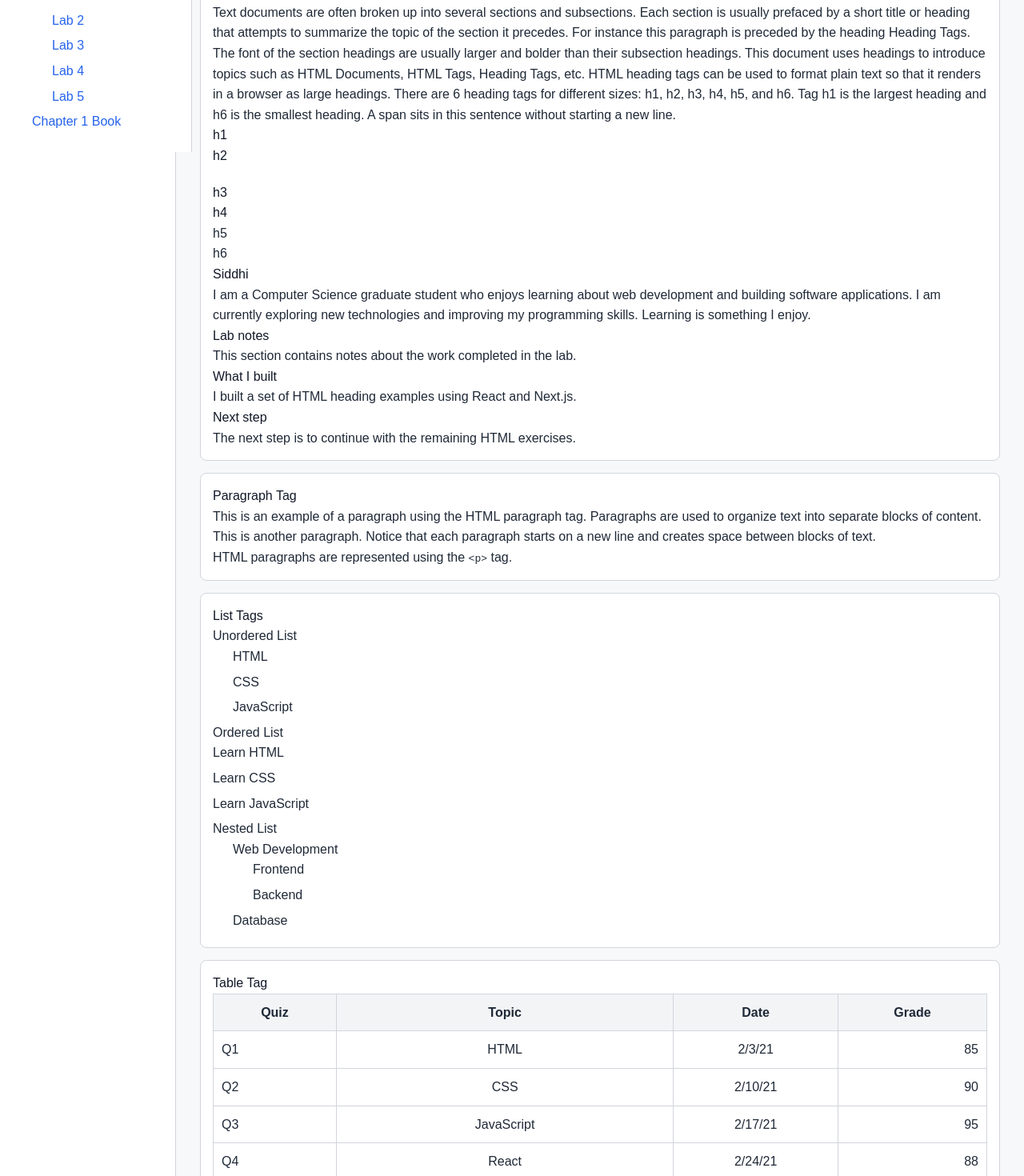
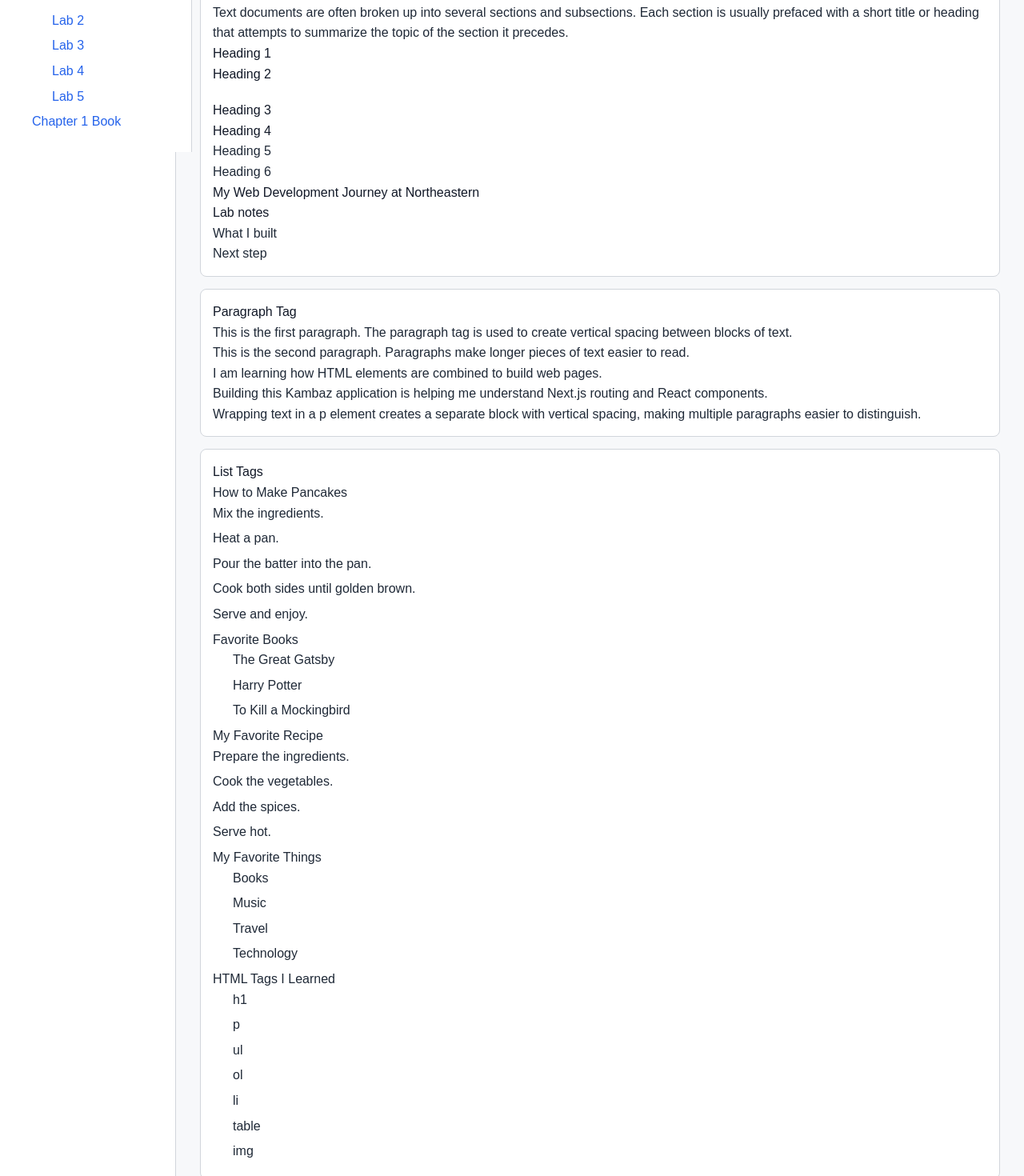
Before and after one commit to SidK2301/webdev-client, a Next.js app: page /labs/lab1 in a window 1280 px wide. Shown: the part 140-1610 px from the top of the page at 80% size. Built offline with nearby package versions, Linux system fonts and the light colour scheme.

Commit message:
Complete Lab 1 HTML components

```diff
--- a/app/labs/lab1/HeadingTags.tsx
+++ b/app/labs/lab1/HeadingTags.tsx
@@ -5,52 +5,28 @@
 
       <p>
         Text documents are often broken up into several sections and
-        subsections. Each section is usually prefaced by a short title or
+        subsections. Each section is usually prefaced with a short title or
         heading that attempts to summarize the topic of the section it
-        precedes. For instance this paragraph is preceded by the heading
-        Heading Tags. The font of the section headings are usually larger
-        and bolder than their subsection headings. This document uses
-        headings to introduce topics such as HTML Documents, HTML Tags,
-        Heading Tags, etc. HTML heading tags can be used to format plain
-        text so that it renders in a browser as large headings. There are 6
-        heading tags for different sizes: h1, h2, h3, h4, h5, and h6. Tag h1
-        is the largest heading and h6 is the smallest heading. A span sits in
-        this sentence without starting a new line.
+        precedes.
       </p>
 
-      <h1>h1</h1>
-      <h2>h2</h2>
-      <h3>h3</h3>
-      <h4>h4</h4>
-      <h5>h5</h5>
-      <h6>h6</h6>
+      <h1>Heading 1</h1>
+      <h2>Heading 2</h2>
+      <h3>Heading 3</h3>
+      <h4>Heading 4</h4>
+      <h5>Heading 5</h5>
+      <h6>Heading 6</h6>
 
-      <h4>Siddhi</h4>
+      <h4 id="wd-your-heading">
+        My Web Development Journey{" "}
+        <span id="wd-your-span">at Northeastern</span>
+      </h4>
 
-      <p>
-        I am a Computer Science graduate student who enjoys learning about
-        web development and building software applications. I am currently
-        exploring new technologies and improving my programming skills.
-        Learning is something I enjoy.
-      </p>
-
-      <h4>Lab notes</h4>
-
-      <p>
-        This section contains notes about the work completed in the lab.
-      </p>
-
-      <h4>What I built</h4>
-
-      <p>
-        I built a set of HTML heading examples using React and Next.js.
-      </p>
-
-      <h4>Next step</h4>
-
-      <p>
-        The next step is to continue with the remaining HTML exercises.
-      </p>
+      <div id="wd-ai-headings">
+        <h4>Lab notes</h4>
+        <h5>What I built</h5>
+        <h6>Next step</h6>
+      </div>
     </div>
   );
 }
--- a/app/labs/lab1/HighlightedBox.tsx
+++ b/app/labs/lab1/HighlightedBox.tsx
@@ -1,24 +1,86 @@
-interface HighlightedBoxProps {
-  children: React.ReactNode;
-  color?: string;
+import type { ReactNode } from "react";
+
+function HighlightedBox({
+  backgroundColor = "lightyellow",
+  borderColor = "orange",
+  borderWidth = 2,
+  borderRadius = 8,
+  children,
+}: {
   backgroundColor?: string;
-}
-
-export default function HighlightedBox({
-  children,
-  color = "black",
-  backgroundColor = "lightblue",
-}: HighlightedBoxProps) {
+  borderColor?: string;
+  borderWidth?: string | number;
+  borderRadius?: string | number;
+  children?: ReactNode;
+}) {
   return (
     <div
       style={{
-        color: color,
-        backgroundColor: backgroundColor,
-        padding: "10px",
-        border: "1px solid black",
+        backgroundColor,
+        borderColor,
+        borderWidth,
+        borderStyle: "solid",
+        borderRadius,
+        padding: "0.75rem 1rem",
+        marginBottom: "0.75rem",
       }}
     >
       {children}
     </div>
   );
 }
+
+export default function HighlightedBoxLab() {
+  return (
+    <div id="wd-highlighted-box">
+      <h3>Highlighted Box</h3>
+
+      <HighlightedBox
+        backgroundColor="lavender"
+        borderColor="purple"
+        borderWidth={3}
+        borderRadius={12}
+      >
+        <h4>Callout</h4>
+        <p>
+          This box wraps <strong>any</strong> children — headings, paragraphs,
+          lists, and more.
+        </p>
+        <ul>
+          <li>backgroundColor</li>
+          <li>borderColor</li>
+          <li>borderWidth</li>
+          <li>borderRadius</li>
+        </ul>
+      </HighlightedBox>
+
+      <HighlightedBox
+        backgroundColor="#e8f5e9"
+        borderColor="green"
+        borderWidth={2}
+        borderRadius={20}
+      >
+        <h4>My Goals</h4>
+        <ul>
+          <li>Improve my React skills</li>
+          <li>Build better web applications</li>
+          <li>Understand Next.js routing</li>
+        </ul>
+      </HighlightedBox>
+
+      <HighlightedBox
+        backgroundColor="honeydew"
+        borderColor="seagreen"
+        borderWidth={3}
+        borderRadius={12}
+      >
+        <h4>Sample nested content</h4>
+        <ul>
+          <li>p</li>
+          <li>table</li>
+          <li>form</li>
+        </ul>
+      </HighlightedBox>
+    </div>
+  );
+}
--- a/app/labs/lab1/HighlightedParagraph.tsx
+++ b/app/labs/lab1/HighlightedParagraph.tsx
@@ -1,22 +1,70 @@
-interface HighlightedParagraphProps {
-  text: string;
-  color?: string;
+function HighlightedParagraph({
+  text = "This paragraph is highlighted using component props.",
+  backgroundColor = "lightyellow",
+  borderColor = "orange",
+  borderWidth = 2,
+  borderRadius = 8,
+}: {
+  text?: string;
   backgroundColor?: string;
-}
-
-export default function HighlightedParagraph({
-  text,
-  color = "black",
-  backgroundColor = "yellow",
-}: HighlightedParagraphProps) {
+  borderColor?: string;
+  borderWidth?: string | number;
+  borderRadius?: string | number;
+}) {
   return (
     <p
       style={{
-        color: color,
-        backgroundColor: backgroundColor,
+        backgroundColor,
+        borderColor,
+        borderWidth,
+        borderStyle: "solid",
+        borderRadius,
+        padding: "0.5rem 0.75rem",
       }}
     >
       {text}
     </p>
   );
 }
+
+export default function HighlightedParagraphLab() {
+  return (
+    <div id="wd-highlighted-paragraph">
+      <h3>Highlighted Paragraph</h3>
+
+      <HighlightedParagraph text="Default highlight: light yellow background, orange border." />
+
+      <HighlightedParagraph
+        text="Custom props: light blue background, navy border, thicker width, more rounding."
+        backgroundColor="lightblue"
+        borderColor="navy"
+        borderWidth={4}
+        borderRadius={16}
+      />
+
+      <HighlightedParagraph
+        text="Another variation: misty rose background, crimson border, square corners."
+        backgroundColor="#ffe4e1"
+        borderColor="crimson"
+        borderWidth="3px"
+        borderRadius="0px"
+      />
+
+      <HighlightedParagraph
+        text="I enjoy building web applications with React and Next.js."
+        backgroundColor="lightgreen"
+        borderColor="green"
+        borderWidth={3}
+        borderRadius={10}
+      />
+
+      <HighlightedParagraph
+        text="Props let the same component render with different colors."
+        backgroundColor="lavender"
+        borderColor="purple"
+        borderWidth={3}
+        borderRadius={12}
+      />
+    </div>
+  );
+}
--- a/app/labs/lab1/ListTags.tsx
+++ b/app/labs/lab1/ListTags.tsx
@@ -1,32 +1,49 @@
 export default function ListTags() {
   return (
-    <div id="wd-list-tag">
+    <div id="wd-lists">
       <h4>List Tags</h4>
 
-      <h5>Unordered List</h5>
+      <h5>How to Make Pancakes</h5>
+      <ol>
+        <li>Mix the ingredients.</li>
+        <li>Heat a pan.</li>
+        <li>Pour the batter into the pan.</li>
+        <li>Cook both sides until golden brown.</li>
+        <li>Serve and enjoy.</li>
+      </ol>
+
+      <h5>Favorite Books</h5>
       <ul>
-        <li>HTML</li>
-        <li>CSS</li>
-        <li>JavaScript</li>
+        <li>The Great Gatsby</li>
+        <li>Harry Potter</li>
+        <li>To Kill a Mockingbird</li>
       </ul>
 
-      <h5>Ordered List</h5>
-      <ol>
-        <li>Learn HTML</li>
-        <li>Learn CSS</li>
-        <li>Learn JavaScript</li>
+      <h5 id="wd-your-favorite-recipe">My Favorite Recipe</h5>
+      <ol id="wd-your-favorite-recipe">
+        <li>Prepare the ingredients.</li>
+        <li>Cook the vegetables.</li>
+        <li>Add the spices.</li>
+        <li>Serve hot.</li>
       </ol>
 
-      <h5>Nested List</h5>
-      <ul>
-        <li>
-          Web Development
-          <ul>
-            <li>Frontend</li>
-            <li>Backend</li>
-          </ul>
-        </li>
-        <li>Database</li>
+      <h5>My Favorite Things</h5>
+      <ul id="wd-your-books">
+        <li>Books</li>
+        <li>Music</li>
+        <li>Travel</li>
+        <li>Technology</li>
+      </ul>
+
+      <h5>HTML Tags I Learned</h5>
+      <ul id="wd-ai-html-tags">
+        <li>h1</li>
+        <li>p</li>
+        <li>ul</li>
+        <li>ol</li>
+        <li>li</li>
+        <li>table</li>
+        <li>img</li>
       </ul>
     </div>
   );
--- a/app/labs/lab1/ParagraphTag.tsx
+++ b/app/labs/lab1/ParagraphTag.tsx
@@ -3,18 +3,28 @@
     <div id="wd-p-tag">
       <h4>Paragraph Tag</h4>
 
-      <p>
-        This is an example of a paragraph using the HTML paragraph tag.
-        Paragraphs are used to organize text into separate blocks of content.
+      <p id="wd-p-1">
+        This is the first paragraph. The paragraph tag is used to create
+        vertical spacing between blocks of text.
       </p>
 
-      <p>
-        This is another paragraph. Notice that each paragraph starts on a new
-        line and creates space between blocks of text.
+      <p id="wd-p-2">
+        This is the second paragraph. Paragraphs make longer pieces of text
+        easier to read.
       </p>
 
-      <p>
-        HTML paragraphs are represented using the <code>&lt;p&gt;</code> tag.
+      <p id="wd-p-your-1">
+        I am learning how HTML elements are combined to build web pages.
+      </p>
+
+      <p id="wd-p-your-2">
+        Building this Kambaz application is helping me understand Next.js
+        routing and React components.
+      </p>
+
+      <p id="wd-ai-p">
+        Wrapping text in a p element creates a separate block with vertical
+        spacing, making multiple paragraphs easier to distinguish.
       </p>
     </div>
   );
--- a/app/labs/lab1/page.tsx
+++ b/app/labs/lab1/page.tsx
@@ -12,40 +12,17 @@
   return (
     <div id="wd-lab1">
       <h2>Lab 1</h2>
+
       <h3>HTML Examples</h3>
 
       <HeadingTags />
-
       <ParagraphTag />
-
       <ListTags />
-
       <Tables />
-
       <Images />
-
       <Forms />
-
-      <HighlightedParagraph
-        text="This is my highlighted paragraph."
-        color="blue"
-        backgroundColor="lightyellow"
-      />
-
-      <HighlightedParagraph
-        text="This is an AI-generated highlighted paragraph."
-        color="purple"
-        backgroundColor="lightgreen"
-      />
-
-      <HighlightedBox
-        color="white"
-        backgroundColor="darkblue"
-      >
-        <h3>Highlighted Box</h3>
-        <p>This content is inside a highlighted box.</p>
-      </HighlightedBox>
-
+      <HighlightedParagraph />
+      <HighlightedBox />
       <AnchorTag />
     </div>
   );
```
